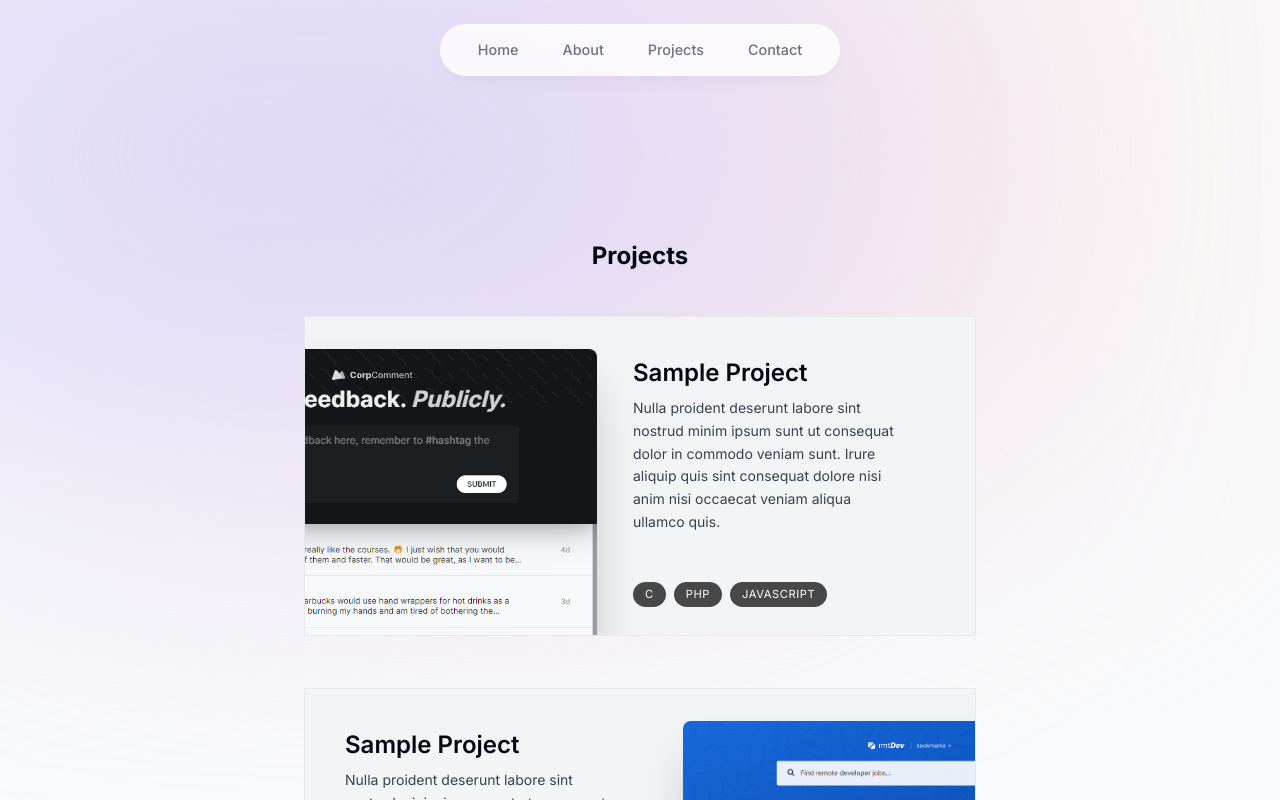
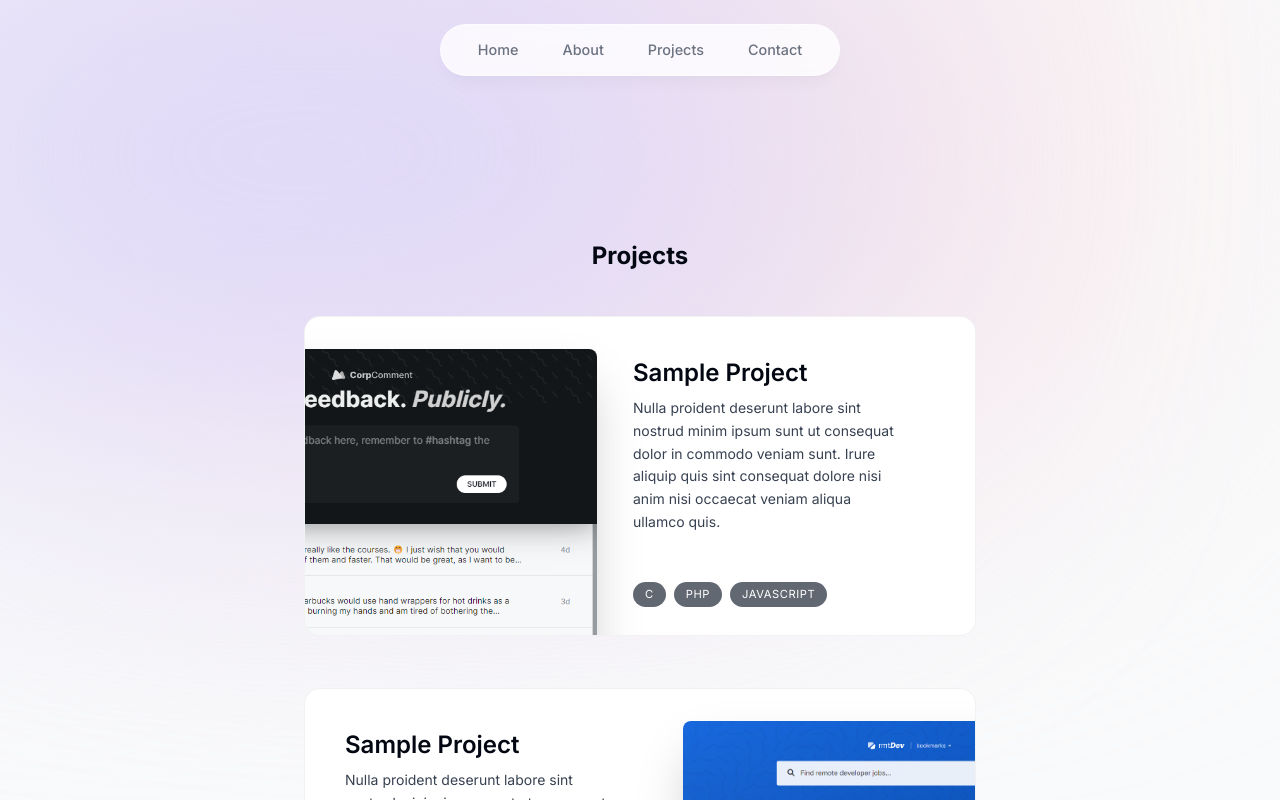
Before and after one commit to mocruslan/homepage-personal, a Next.js app: page /projects in a window 1280 px wide. Shown: the top 800 px of the page. Built offline with nearby package versions, Linux system fonts and the light colour scheme.

Commit message:
8-implement-projects-page
- Updated styling in ProjectCard.tsx

```diff
--- a/components/page/projects/ProjectCard.tsx
+++ b/components/page/projects/ProjectCard.tsx
@@ -7,7 +7,7 @@ type ProjectCardProps = typeof projects[number];
 export const ProjectCard = ({title, description, programmingLanguages, image, link}: ProjectCardProps) => {
     return (
         <section
-            className="group relative flex flex-col container bg-gray-100 max-w-[42rem] border border-black/5 mb-3 sm:mb-8 overflow-hidden sm:pr-8 sm:h-[20rem] last:mb-0 hover:bg-gray-200 transition">
+            className="group relative flex flex-col container bg-white max-w-[42rem] rounded-2xl border border-black/5 mb-3 sm:mb-8 overflow-hidden sm:pr-8 sm:h-[20rem] last:mb-0 hover:bg-gray-100 transition">
             <div
                 className="flex flex-col pt-4 pb-7 px-5 h-full sm:group-even:ml-[18rem] sm:pl-10 sm:pr-2 sm:pt-10 sm:max-w-[50%]">
                 <h3 className="text-2xl font-semibold">{title}</h3>
@@ -17,7 +17,7 @@ export const ProjectCard = ({title, description, programmingLanguages, image, li
                     {
                         programmingLanguages.map((language, index: number) => (
                             <li key={index}
-                                className="bg-black/[0.7] px-3 py-1 text-[0.7rem] uppercase tracking-wider text-white rounded-full"
+                                className="bg-gray-800/[0.7] px-3 py-1 text-[0.7rem] uppercase tracking-wider text-white rounded-full"
                             >
                                 {language}
                             </li>
```
